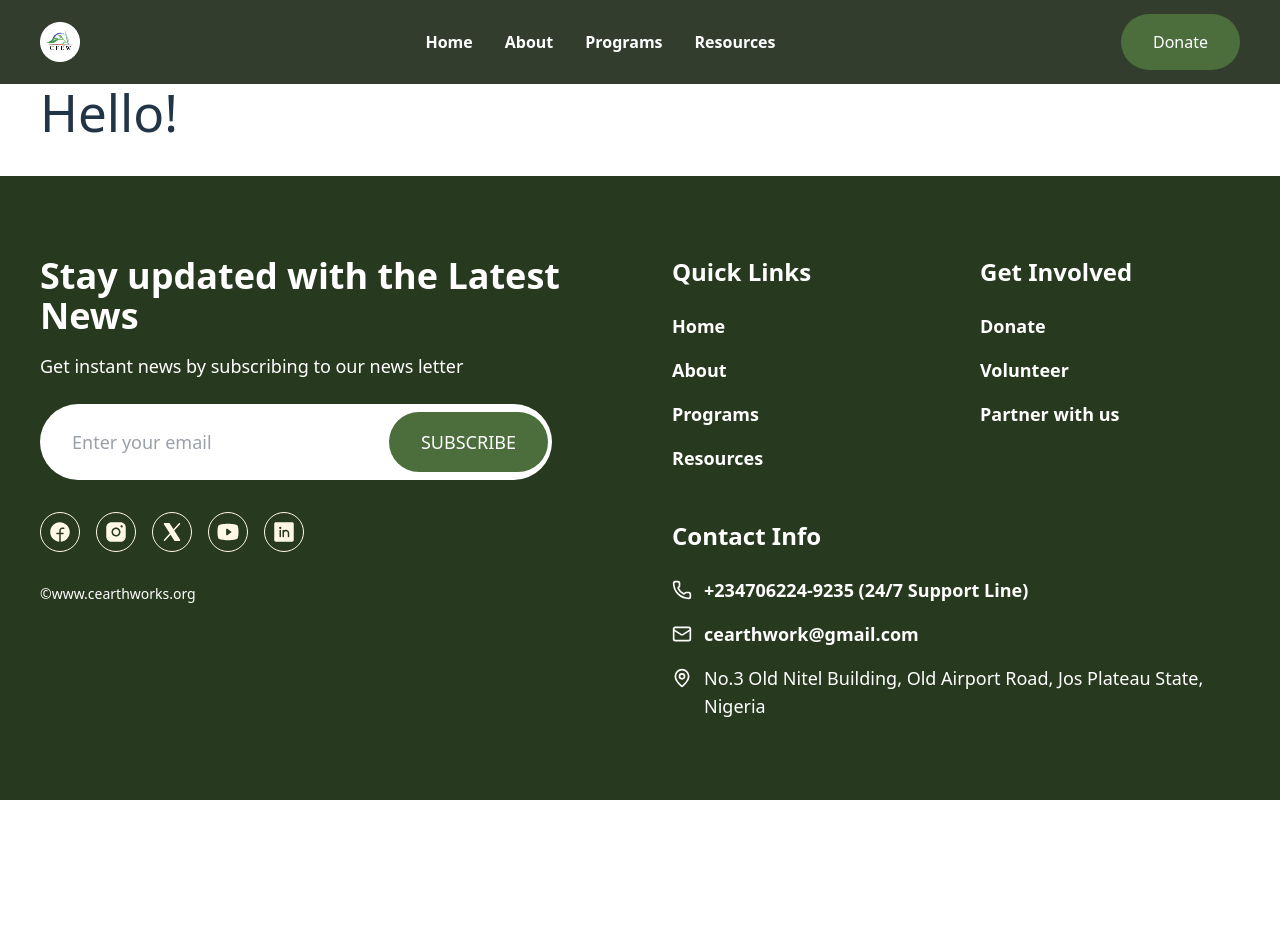
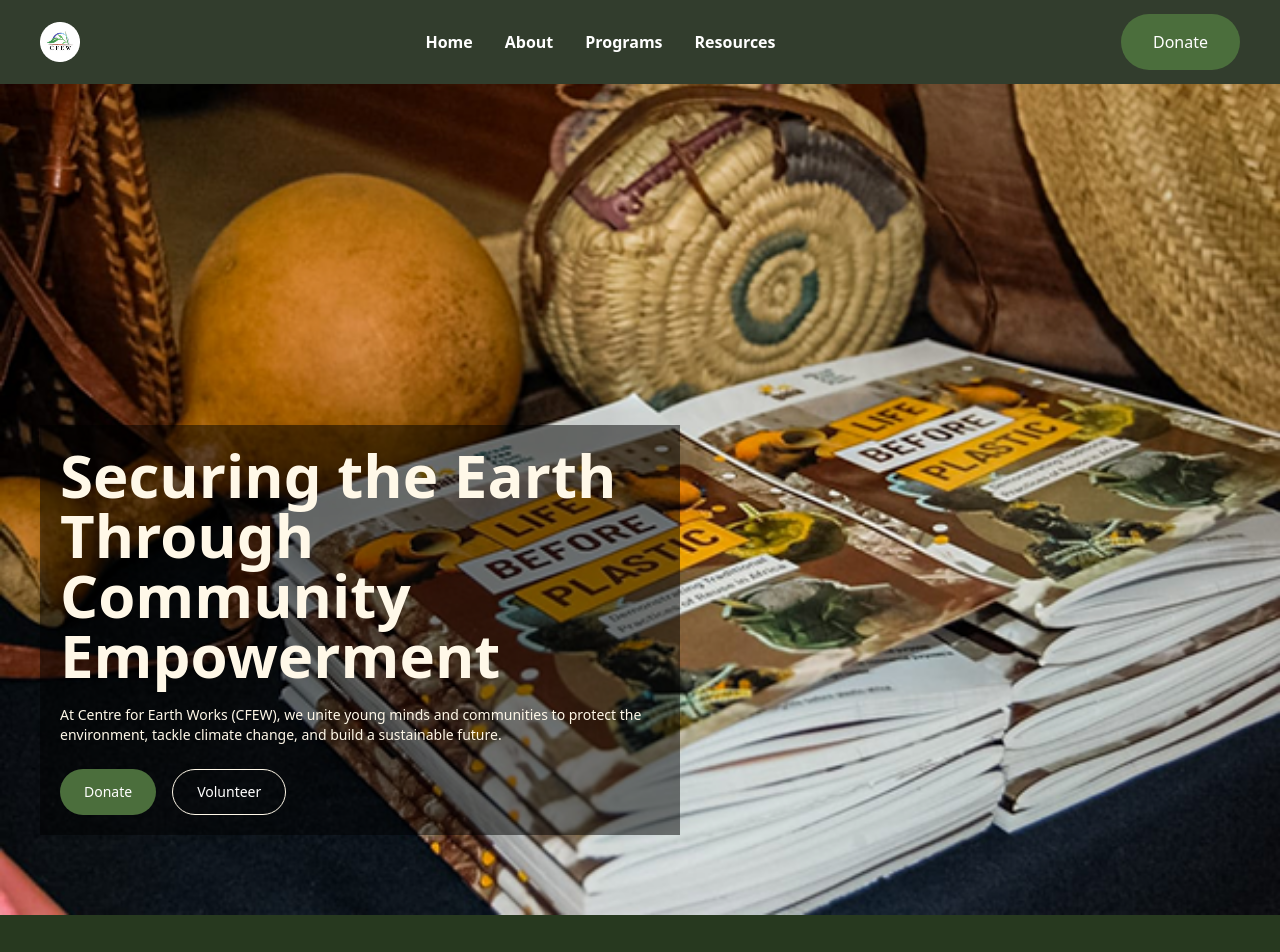
Before and after one commit to Akintayo74/CFEW-website-dian, a React (Vite) app: page / in a window 1280 px wide. Shown: the top 952 px of the page. Before the commit the page ends 800 px from the top, so only its background shows below. Built offline with nearby package versions, Linux system fonts and the light colour scheme.

Commit message:
Add base width to Card component

```diff
--- a/src/components/Card/Card.jsx
+++ b/src/components/Card/Card.jsx
@@ -4,7 +4,7 @@ import Container from '../Container/Container';
 function Card() {
   return (
     <Container>
-      <div className='bg-cfew-transparent p-2 md:p-5 md:w-120 lg:w-160 2xl:w-200'>
+      <div className='bg-cfew-transparent p-2 md:p-5 w-80 md:w-120 lg:w-160 2xl:w-200'>
         <h4 className='font-bold mb-5 text-cfew-interface text-xl md:text-4xl lg:font-black lg:text-6xl'>Securing the Earth Through Community Empowerment</h4>
         <p className='font-normal mb-6 text-sm text-cfew-interface'>
           At Centre for Earth Works (CFEW), we unite young minds and communities to protect the environment, tackle climate change, and build a sustainable future.
--- a/src/pages/HomePage.jsx
+++ b/src/pages/HomePage.jsx
@@ -1,13 +1,14 @@
 import Container from '../components/Container/Container';
 import Header from '../components/Header'
 import Layout from '../components/Layout/Layout';
+import Slideshow from '../components/Slideshow/Slideshow';
 
 function HomePage() {
 
     return (
         <Layout>
+            <Slideshow />
             <Container>
-                <h1>Hello!</h1>
             </Container>
         </Layout>
     )
```
